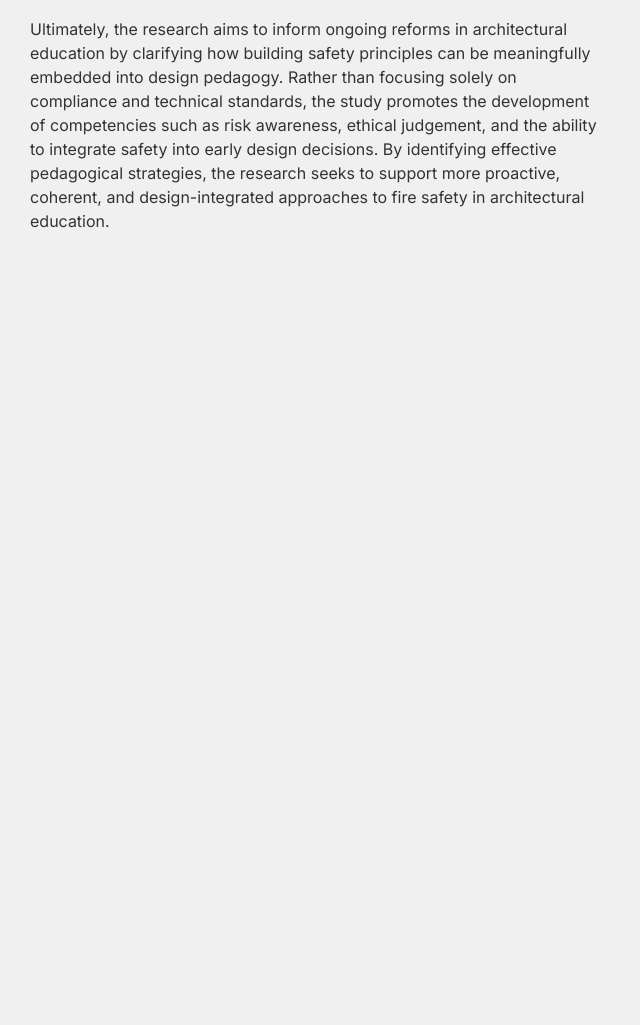
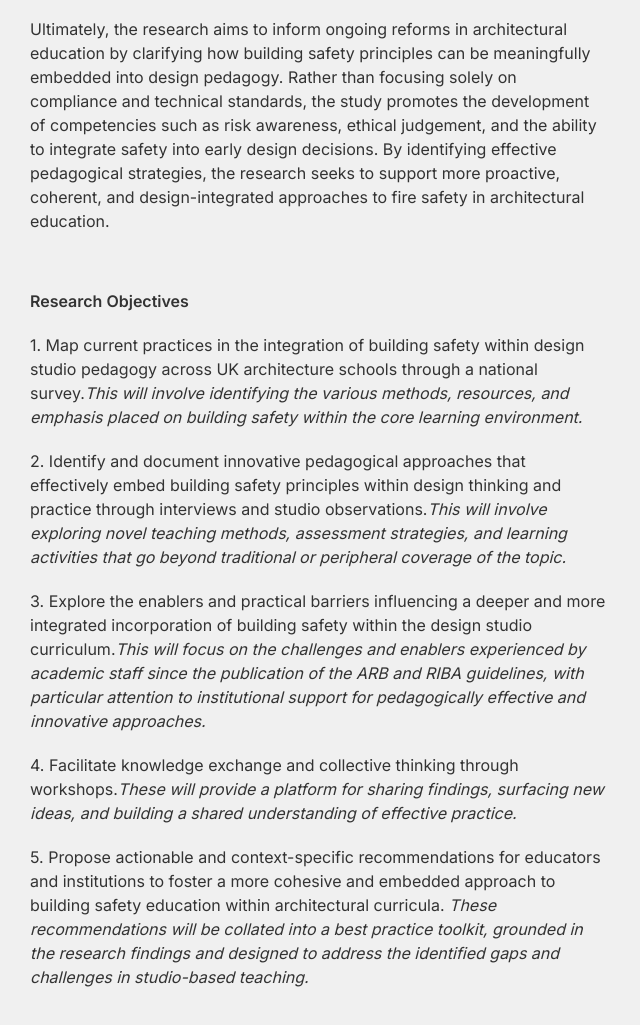
Before and after one commit to seyithanozer/seyithanozer.github.io, a plain HTML site: page courses/fire-safety.html in a window 1280 px wide. Shown: the part 998-2023 px from the top of the page, without its empty margins (0-640 px from the left). Before the commit the page ends 1271 px from the top, so only its background shows below. Drawn offline with Linux system fonts and the light colour scheme.

Commit message:
Update fire-safety.html

```diff
--- a/courses/fire-safety.html
+++ b/courses/fire-safety.html
@@ -41,6 +41,20 @@
 
 
           <p class="ptext">Ultimately, the research aims to inform ongoing reforms in architectural education by clarifying how building safety principles can be meaningfully embedded into design pedagogy. Rather than focusing solely on compliance and technical standards, the study promotes the development of competencies such as risk awareness, ethical judgement, and the ability to integrate safety into early design decisions. By identifying effective pedagogical strategies, the research seeks to support more proactive, coherent, and design-integrated approaches to fire safety in architectural education.</p><br><br>
+
+          <p class="ptext-bold">Research Objectives</p><br>
+
+          <p class="ptext">1. Map current practices in the integration of building safety within design studio pedagogy across UK architecture schools through a national survey.<em>This will involve identifying the various methods, resources, and emphasis placed on building safety within the core learning environment.</em></p><br>
+
+          <p class="ptext">2. Identify and document innovative pedagogical approaches that effectively embed building safety principles within design thinking and practice through interviews and studio observations.<em>This will involve exploring novel teaching methods, assessment strategies, and learning activities that go beyond traditional or peripheral coverage of the topic.</em></p><br>
+
+          <p class="ptext">3. Explore the enablers and practical barriers influencing a deeper and more integrated incorporation of building safety within the design studio curriculum.<em>This will focus on the challenges and enablers experienced by academic staff since the publication of the ARB and RIBA guidelines, with particular attention to institutional support for pedagogically effective and innovative approaches.</em></p><br>
+
+          <p class="ptext">4. Facilitate knowledge exchange and collective thinking through workshops.<em>These will provide a platform for sharing findings, surfacing new ideas, and building a shared understanding of effective practice.</em></p><br>
+
+          <p class="ptext">5. Propose actionable and context-specific recommendations for educators and institutions to foster a more cohesive and embedded approach to building safety education within architectural curricula. <em>These recommendations will be collated into a best practice toolkit, grounded in the research findings and designed to address the identified gaps and challenges in studio-based teaching.</em></p><br><br><br>
+
+
       </section>
   </main>
 </body>
```
